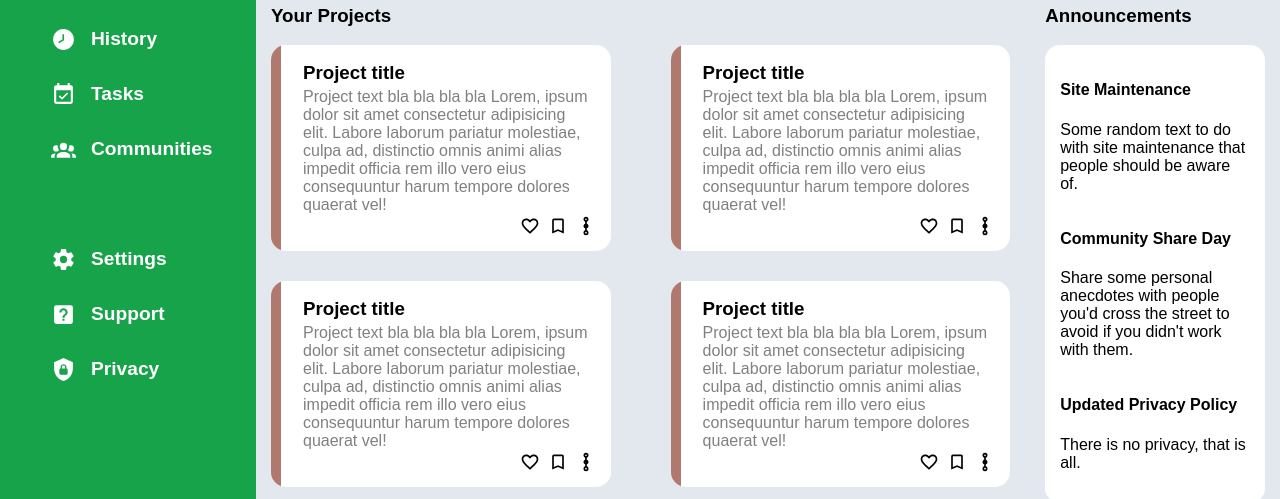
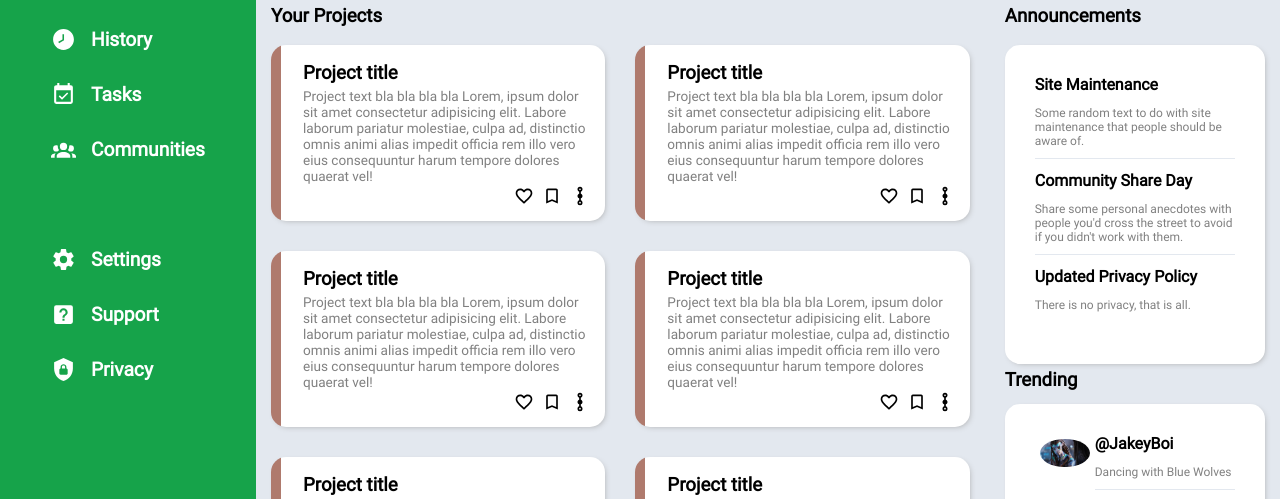
Before and after one commit to chimpankie/admin-dash, a plain HTML site: page index.html in a window 1280 px wide. Shown: the part 241-740 px from the top of the page. Drawn offline with Linux system fonts and the light colour scheme.

Commit message:
add font-face, box shadows and announcement divide

```diff
--- a/style.css
+++ b/style.css
@@ -1,6 +1,11 @@
+@font-face{
+    font-family: roboto;
+    src: url(fonts/Roboto-Regular.ttf);
+}
+
 body {
     margin: 0;
-    font-family:Arial, Helvetica, sans-serif;
+    font-family: roboto, Arial, Helvetica, sans-serif;
     --secondary-color: rgb(227, 232, 239);
     --primary-color: #16a34a;
     --tertiary-color: #AF7A6D;
@@ -57,7 +62,7 @@ body {
 
 #main {
     display: grid;
-    grid-template-columns: 3.5fr 1fr;
+    grid-template-columns: 3.5fr 1.25fr;
     grid-template-rows: 40px auto;
     gap: 5px;
     padding: 15px;
@@ -72,18 +77,22 @@ body {
 
 .sidebarBox {
     border-radius: 15px;
-    padding: 15px;
+    padding: 30px;
     background: white;
+    position: relative;	box-shadow: 2px 2px 6px -3px #A0A0A0;
 }
 
 #announcementBox {
     display: grid;
+
+
 }
 
 #projectCards {
     display: grid;
     grid-template-columns: repeat(auto-fill, minmax(250px, 1fr));
     gap: 30px;
+    margin-right: 30px;
 
 }
 
@@ -104,7 +113,9 @@ h3 {
     white;
     padding: 15px;
     padding-left: 30px;
-    margin-right: 30px;
+    position: relative;
+    box-shadow: 2px 2px 6px -3px #A0A0A0;
+
 
 
 
@@ -116,6 +127,7 @@ h3 {
 .project p {
     margin: 2px;
     color:grey;
+    font-size: 0.85em;
 }
 
 .projectButtonDiv {
@@ -246,3 +258,19 @@ h2 {
     font-weight: bold;
     font-size: 1.2em;
 }
+
+
+.sidebarBox p {
+    color: grey;
+    font-size: 0.75em;
+    border-bottom: 1px solid var(--secondary-color);
+    padding-bottom: 10px;
+}
+
+.sidebarBox div:last-child p{
+    border-bottom: none;
+}
+
+h4 {
+    margin: 0px;
+}
```
Also changed, not shown: fonts/Roboto-Regular.ttf (added).
